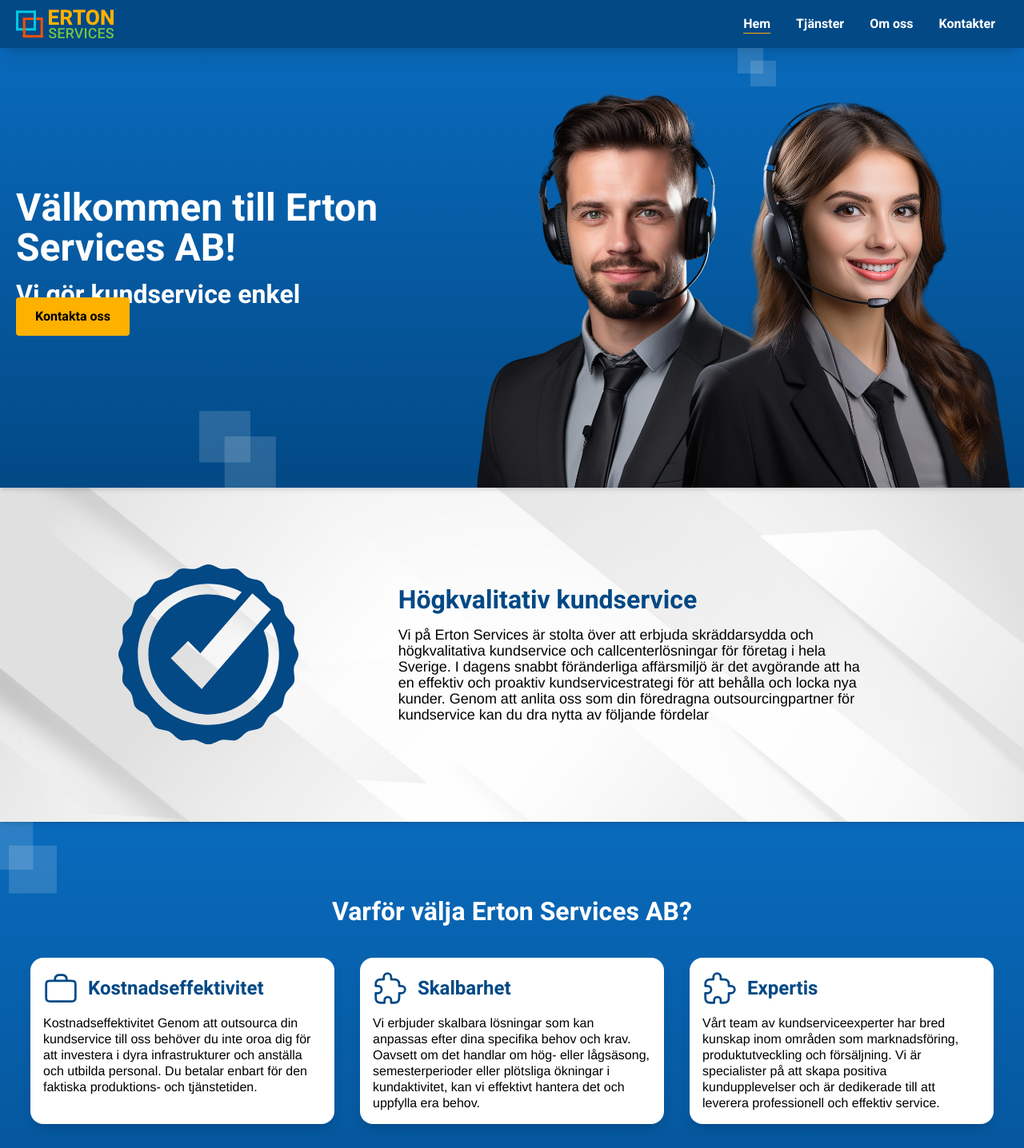
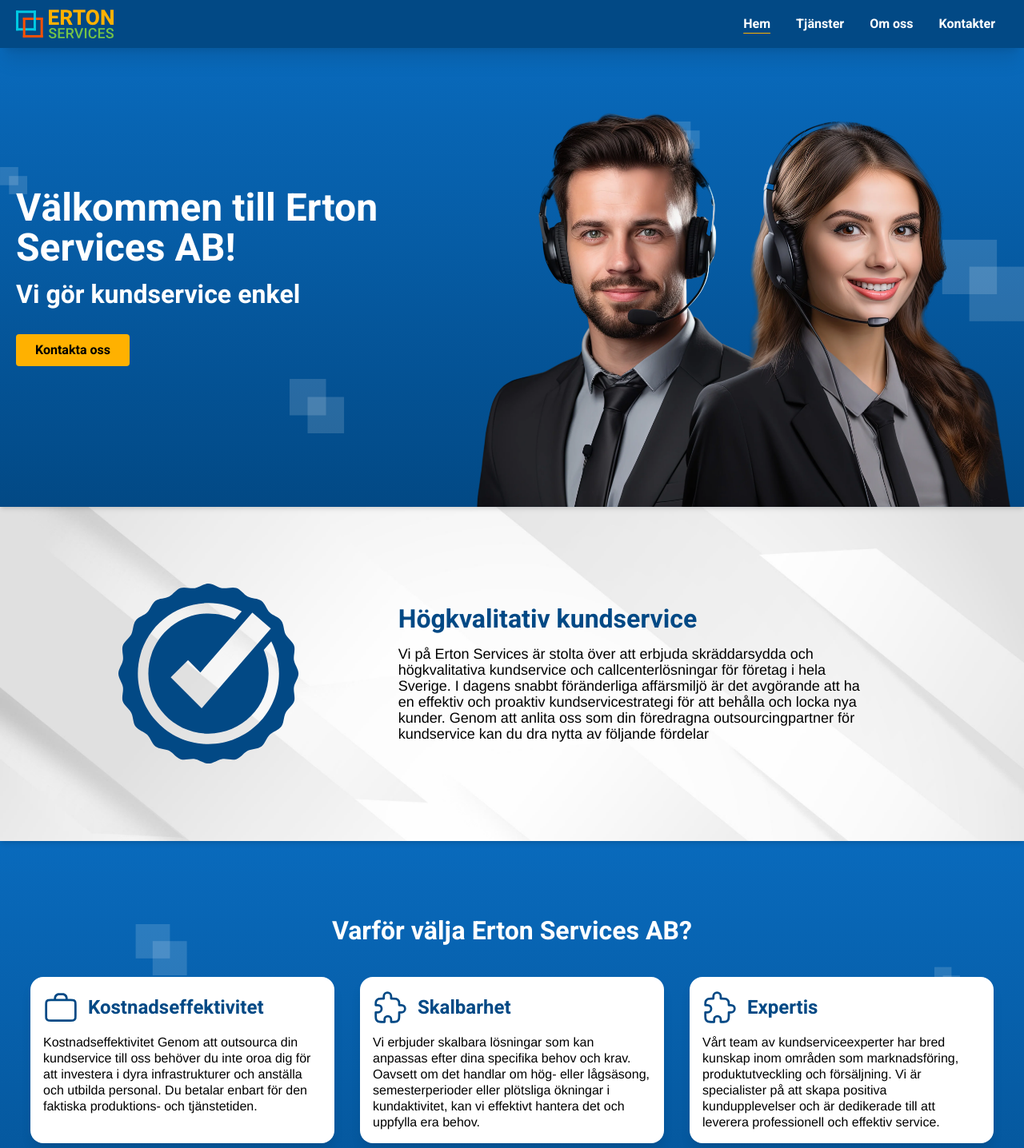
Before and after one commit to still-jansons/erton-services, a Next.js app: page / in a window 1280 px wide. Shown: the top 1436 px of the page at 80% size. Built offline with nearby package versions, Linux system fonts and the light colour scheme; no server answers.

Commit message:
Mobile fixes

```diff
--- a/src/app/kontakter/page.tsx
+++ b/src/app/kontakter/page.tsx
@@ -36,8 +36,8 @@
             <div className="flex w-full flex-col gap-6 md:flex-row">
               <motion.div
                 className="flex flex-1 items-center gap-5 border-[3px] border-logo-blue bg-white p-5"
-                initial={{ opacity: 0, y: "50%" }}
-                whileInView={{ opacity: 1, y: 0 }}
+                initial={{ opacity: 0, translateY: "50%" }}
+                whileInView={{ opacity: 1, translateY: "0%" }}
                 transition={{ duration: 0.5, delay: 0.25, ease: "easeOut" }}
                 viewport={{ once: true, margin: "-100px" }}
               >
@@ -55,8 +55,8 @@
               </motion.div>
               <motion.div
                 className="flex flex-1 items-center gap-5 border-[3px] border-logo-green bg-white p-5"
-                initial={{ opacity: 0, y: "50%" }}
-                whileInView={{ opacity: 1, y: 0 }}
+                initial={{ opacity: 0, translateY: "50%" }}
+                whileInView={{ opacity: 1, translateY: "0%" }}
                 transition={{ duration: 0.5, delay: 0.5, ease: "easeOut" }}
                 viewport={{ once: true, margin: "-100px" }}
               >
--- a/src/components/CardListBlock.tsx
+++ b/src/components/CardListBlock.tsx
@@ -22,10 +22,10 @@
   };
 
   const listItemAnimation = {
-    hidden: { opacity: 0, y: "70%" },
+    hidden: { opacity: 0, translateY: "70%" },
     visible: {
       opacity: 1,
-      y: 0,
+      translateY: "0%",
       transition: {
         duration: 0.3,
         ease: "easeOut",
--- a/src/components/HeroSection.tsx
+++ b/src/components/HeroSection.tsx
@@ -24,18 +24,22 @@
 }) {
   return (
     <Section color="primary" background={{ type: "float" }} style={style}>
-      <div className="content-wrapper relative flex min-h-[550px] flex-col gap-8 pt-24 md:flex-row md:gap-0 md:py-44">
+      <div className="content-wrapper relative flex flex-col justify-between gap-8 pt-40 md:min-h-[550px] md:flex-row md:gap-0 md:py-44">
         <motion.div
           className="text-white md:max-w-[45%]"
-          initial={{ opacity: 0, x: "-50%" }}
-          whileInView={{ opacity: 1, x: 0 }}
+          initial={{ opacity: 0, translateX: "-50%" }}
+          whileInView={{ opacity: 1, translateX: "0%" }}
           transition={{ duration: 0.75, ease: "easeInOut", delay: 0.75 }}
           viewport={{ once: true, margin: "-100px" }}
         >
           <h1>{title}</h1>
           <p className="h2 light mt-4">{subtitle}</p>
           {link && (
-            <Link href={link.href} type="button" className="btn-primary mt-8">
+            <Link
+              href={link.href}
+              type="button"
+              className="btn-primary mt-8 inline-block"
+            >
               {link.text}
             </Link>
           )}
--- a/src/components/ListAndImage.tsx
+++ b/src/components/ListAndImage.tsx
@@ -38,9 +38,9 @@
         className="mx-auto flex flex-col gap-4 md:max-w-[50%]"
         initial={{
           opacity: 0,
-          x: imagePosition === "right" ? "-100%" : "100%",
+          translateX: imagePosition === "right" ? "-70%" : "70%",
         }}
-        whileInView={{ opacity: 1, x: 0 }}
+        whileInView={{ opacity: 1, translateX: "0%" }}
         viewport={{ once: true }}
         transition={{ duration: 0.75, ease: "easeInOut", delay: 0.5 }}
       >
--- a/src/components/Navbar.tsx
+++ b/src/components/Navbar.tsx
@@ -22,10 +22,10 @@
 
   return (
     <motion.header
-      className={`sticky top-0 z-50 h-screen overflow-x-hidden bg-primary shadow-xl transition-all duration-300 md:h-[60px] ${isOpen ? "max-h-screen" : "max-h-[60px]"}`}
-      initial={{ y: -60 }}
-      animate={{ y: 0 }}
-      transition={{ duration: 0.5 }}
+      className={`fixed left-0 top-0 z-50 h-screen max-w-[100vw] overflow-hidden bg-primary shadow-xl transition-all duration-300 md:sticky md:h-[60px] ${isOpen ? "max-h-screen" : "max-h-[60px]"}`}
+      initial={{ translateY: "-100%" }}
+      animate={{ translateY: "0%" }}
+      transition={{ duration: 0.2, ease: "easeInOut" }}
     >
       <nav className="content-wrapper flex w-full flex-wrap gap-24 md:gap-0">
         <div className="flex h-[60px] w-full items-center md:w-auto">
--- a/src/components/Section.tsx
+++ b/src/components/Section.tsx
@@ -42,8 +42,8 @@
     >
       {background.type === "float" && (
         <motion.div
-          initial={{ opacity: 0, x: "-50%" }}
-          whileInView={{ opacity: 1, x: 0 }}
+          initial={{ opacity: 0, translateX: "-50%" }}
+          whileInView={{ opacity: 1, translateX: "0%" }}
           transition={{ duration: 0.75, ease: "easeOut" }}
           viewport={{ once: true, margin: "-100px" }}
           className="absolute inset-0 my-auto h-full"
@@ -52,7 +52,7 @@
             src={background.image || "/images/blocks.svg"}
             alt="Background blocks"
             style={{
-              objectFit: "cover",
+              objectFit: "contain",
               objectPosition: "center",
             }}
             fill={true}
@@ -83,8 +83,8 @@
       {(title || subtitle) && (
         <motion.div
           className={`relative mx-auto mb-6 flex max-w-5xl flex-col gap-4`}
-          initial={{ opacity: 0, y: 100 }}
-          whileInView={{ opacity: 1, y: 0 }}
+          initial={{ opacity: 0, translateY: "100%" }}
+          whileInView={{ opacity: 1, translateY: "0%" }}
           transition={{ duration: 0.75, ease: "easeInOut", delay: 0.5 }}
           viewport={{ once: true, margin: "-50px" }}
           style={{
--- a/src/components/TextAndImageBlock.tsx
+++ b/src/components/TextAndImageBlock.tsx
@@ -38,9 +38,9 @@
         className="mx-auto flex max-w-[700px] flex-col gap-4 md:max-w-[60%]"
         initial={{
           opacity: 0,
-          x: imagePosition === "right" ? "-100%" : "100%",
+          translateX: imagePosition === "right" ? "-70%" : "70%",
         }}
-        whileInView={{ opacity: 1, x: 0 }}
+        whileInView={{ opacity: 1, translateX: "0%" }}
         viewport={{ once: true }}
         transition={{ duration: 0.75, ease: "easeInOut", delay: 0.5 }}
       >
```
